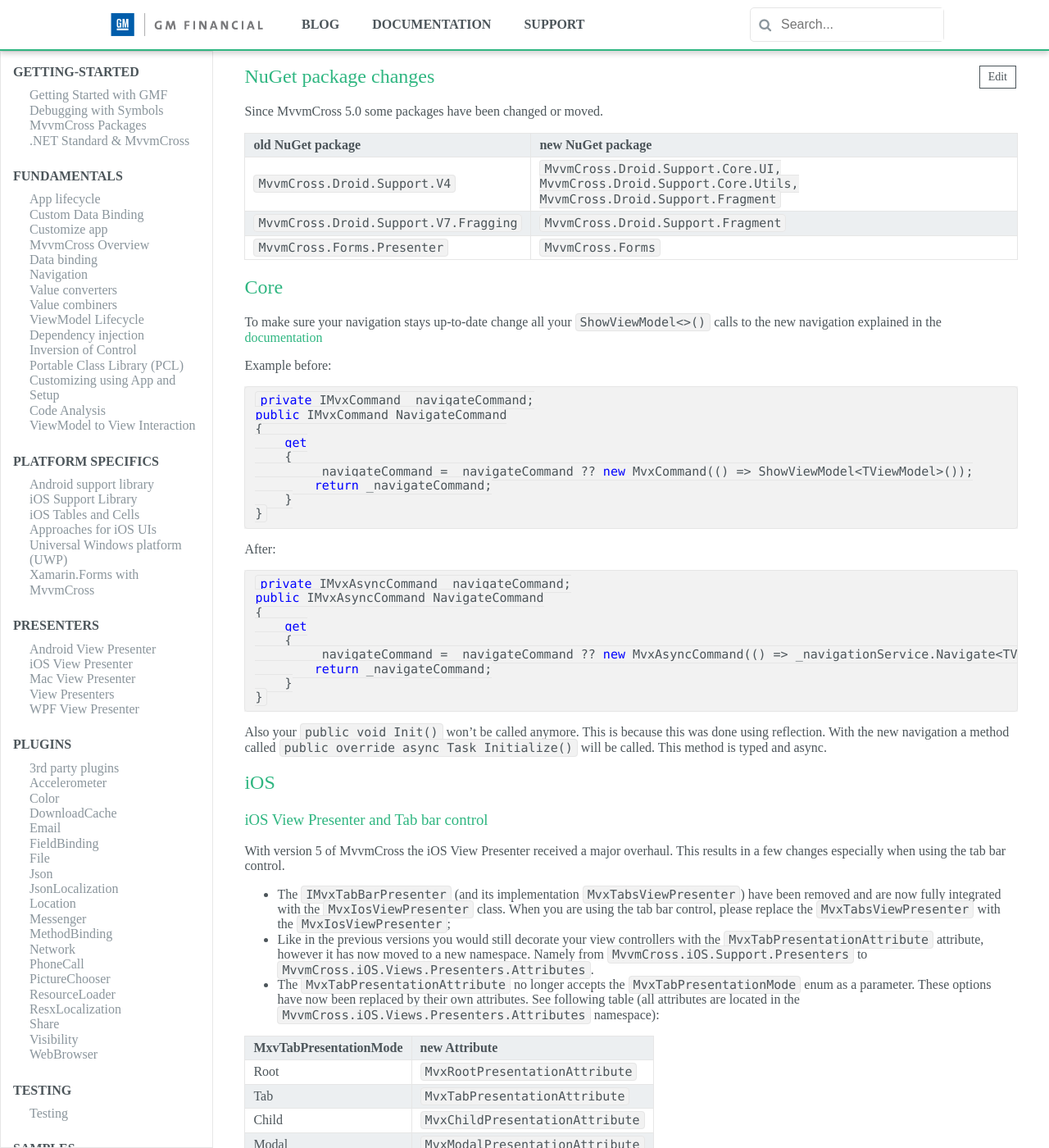
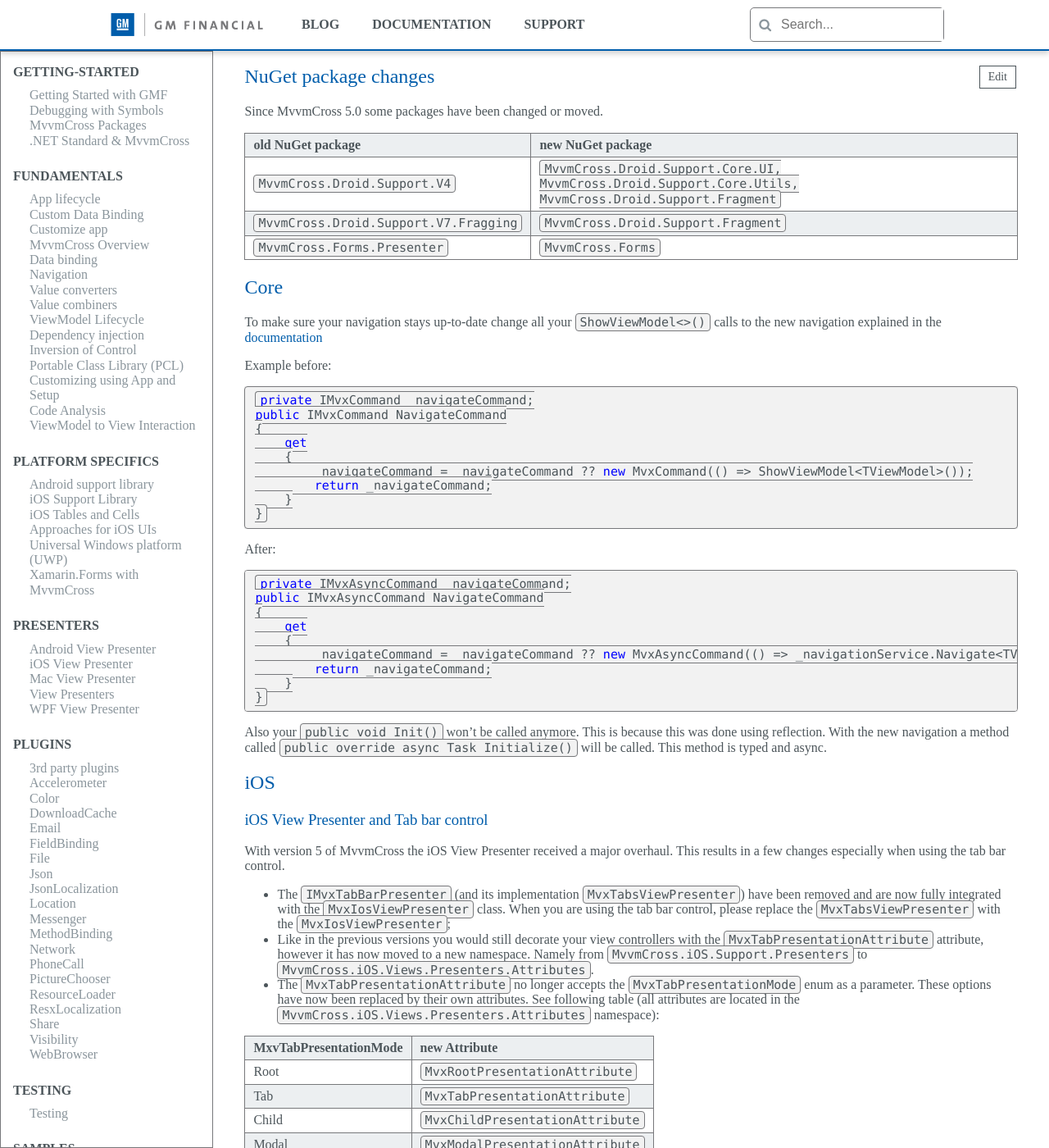
Before and after one commit to gmfjlr/DevForDev, a Jekyll site: the page built from docs/_documentation/upgrading/upgrade-to-mvvmcross-50.md, in a window 1280 px wide and 1400 px high. Shown: the whole window at 82% size. Built offline with Jekyll 4.4.1, drawn with Linux system fonts in a browser that asks for light colours; nearby versions of some CDN libraries; comment, search, counter and statistics services are not loaded.

Commit message:
Update gmftheme.scss

```diff
--- a/docs/_sass/gmftheme.scss
+++ b/docs/_sass/gmftheme.scss
@@ -8,9 +8,9 @@ $on-mobile: 576px !default;
 $on-tablet: 768px !default;
 $on-desktop: 992px !default;
 // colors
-$brand-color: #2FB681 !default;
+$brand-color: #005DAB !default;
 $text-color: #4C555A !default;
-$gray-color: #E6E6E6 !default;
+$gray-color: #77787B !default;
 $zebra-color: #ECEFF1 !default;
 // fonts
 $base-font-family: Lato, sans-serif !default;
```
